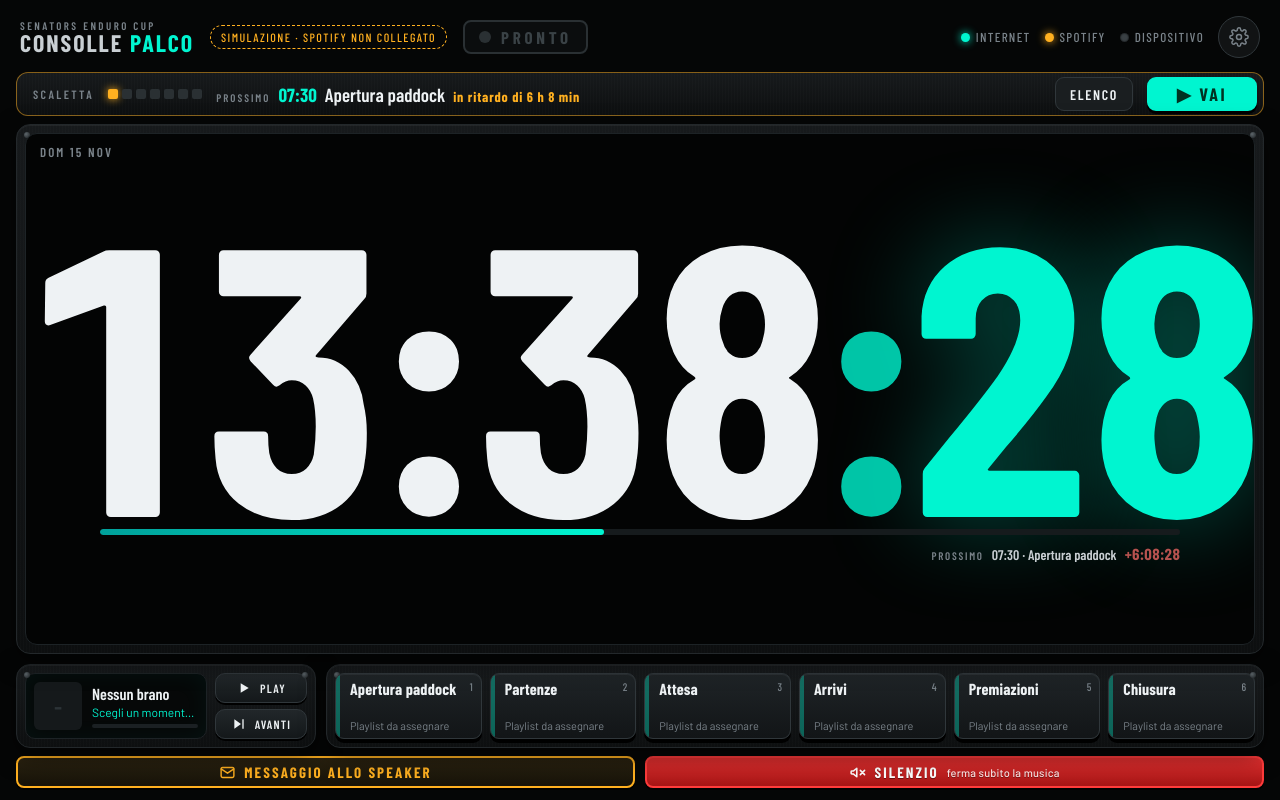
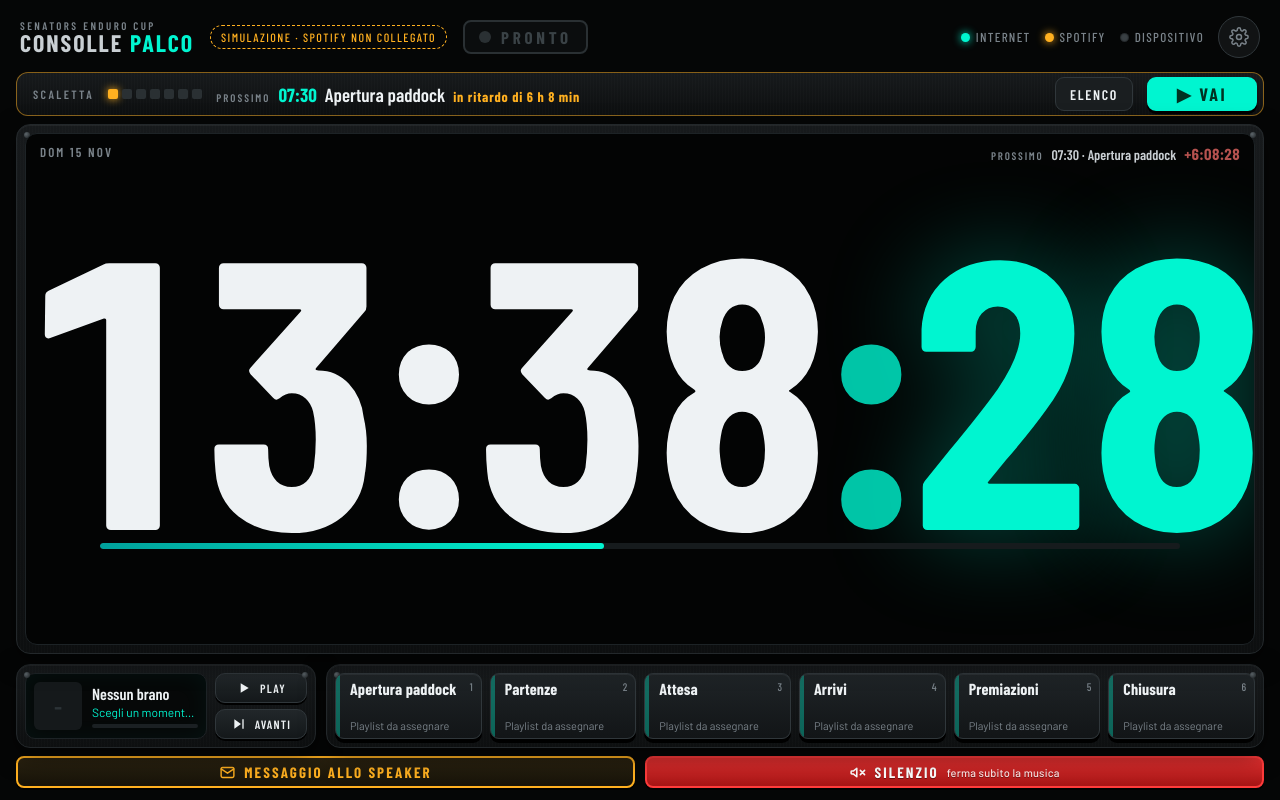
Before and after one commit to matteobaldissarri/consolle-palco, a plain HTML site: page index.html in a window 1280 px wide. Drawn offline with nearby package versions, Linux system fonts and the light colour scheme.

Commit message:
Riga Prossimo evento in alto a destra

```diff
--- a/index.html
+++ b/index.html
@@ -246,7 +246,7 @@ body.palco .bottom{grid-template-columns:1fr}
 .secbar{width:88%;height:6px;flex:none;background:#161b1d;border-radius:99px;overflow:hidden}
 .secbar i{display:block;height:100%;width:0;background:linear-gradient(90deg,var(--teal-d),var(--teal));border-radius:99px}
 .studio{position:relative}
-.clknext{width:88%;flex:none;display:flex;justify-content:flex-end;align-items:baseline;gap:8px;font-family:var(--cond);font-size:14px;line-height:1;color:var(--muted);white-space:nowrap;overflow:hidden;margin-top:-1cqh}
+.clknext{position:absolute;right:14px;top:10px;max-width:60%;display:flex;align-items:baseline;gap:8px;font-family:var(--cond);font-size:14px;line-height:1.2;color:var(--muted);white-space:nowrap;overflow:hidden}
 .clknext small{font-weight:600;font-size:11px;letter-spacing:.16em;text-transform:uppercase}
 .clknext b{font-weight:600;color:var(--silver);overflow:hidden;text-overflow:ellipsis}
 #clkCount{font-weight:700;font-size:16px;color:var(--teal-d);font-variant-numeric:tabular-nums}
```
